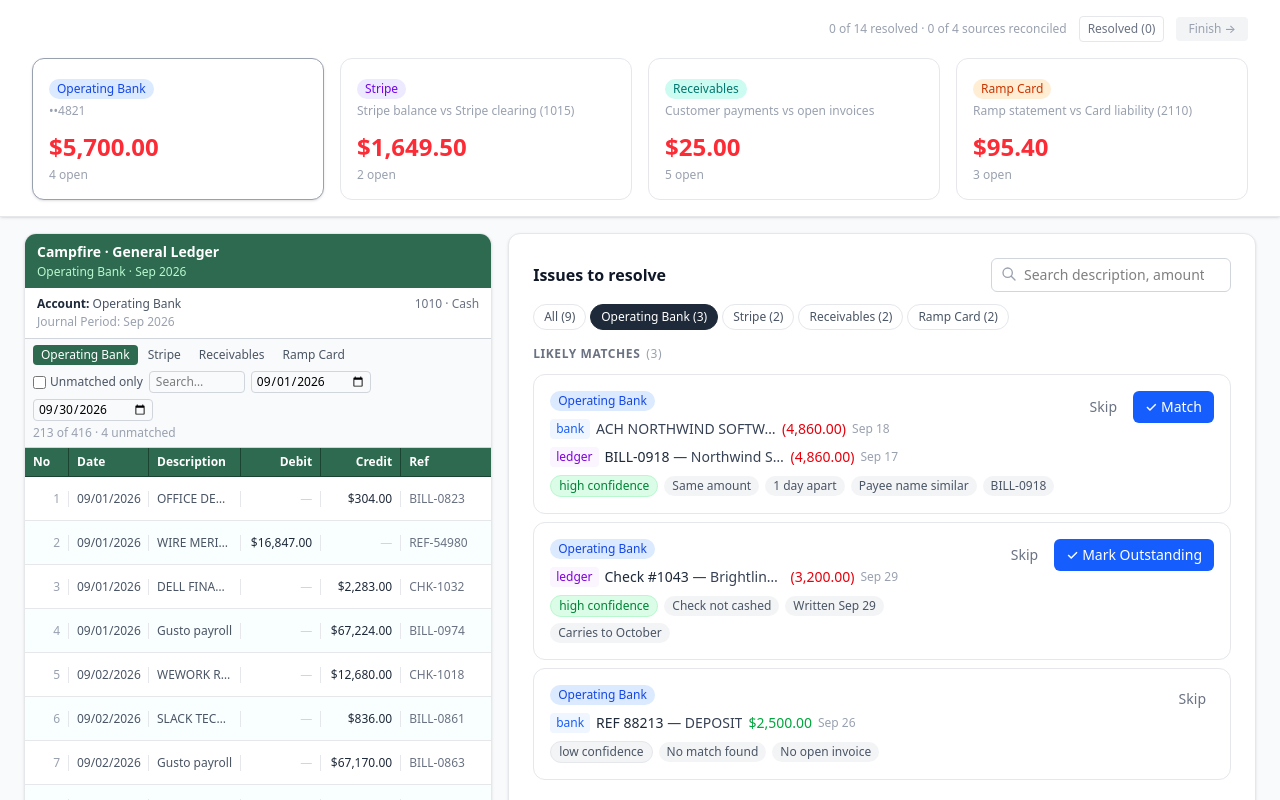
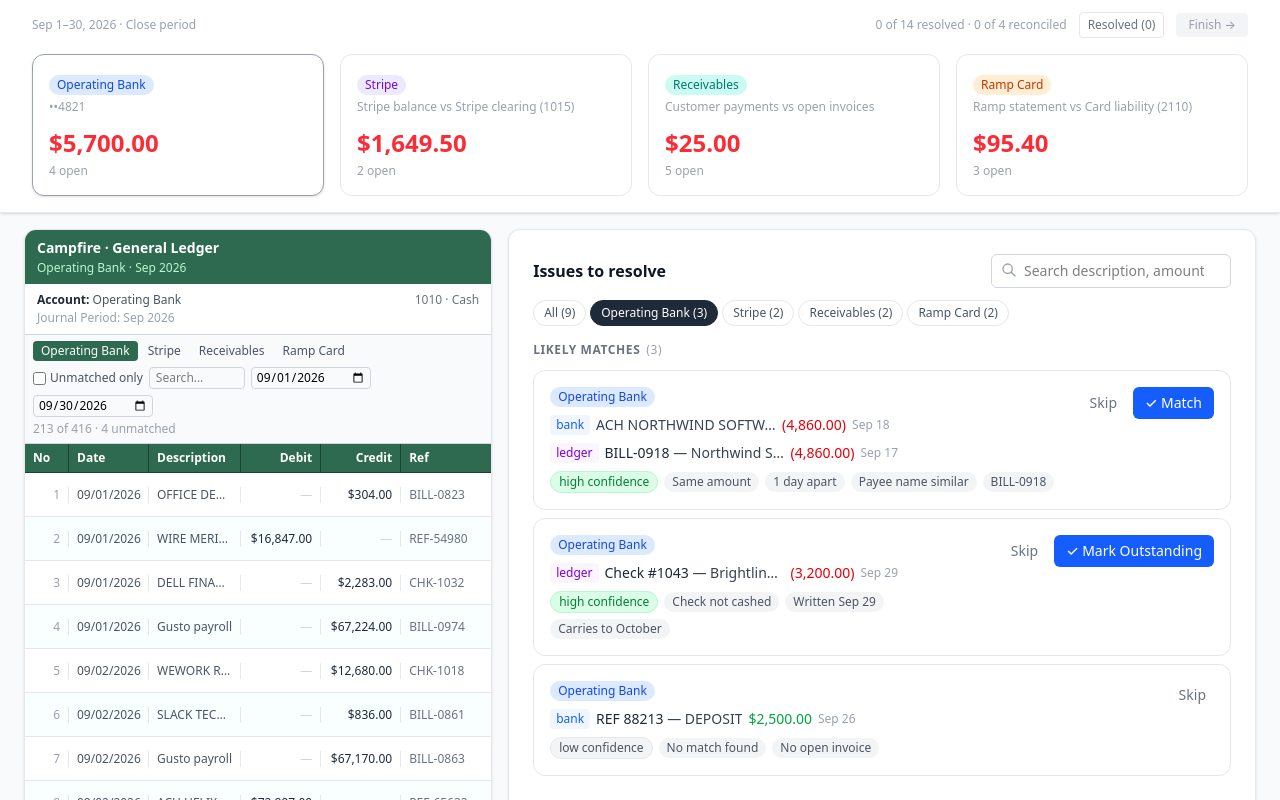
Before and after one commit to nicoleboac/campfire, a React (Vite) app: page / in a window 1280 px wide. Shown: the top 800 px of the page. Built offline with nearby package versions, Linux system fonts and the light colour scheme.

Commit message:
Header: add Sep 1–30 date, move actions inline; fix ledger scroll-to on issue card click

```diff
--- a/src/components/AppHeader.tsx
+++ b/src/components/AppHeader.tsx
@@ -107,10 +107,12 @@ export function AppHeader({
 
   return (
     <header className="bg-white border-b border-gray-200 sticky top-0 z-30 shadow-sm">
-      {/* Actions row */}
-      <div className="px-8 pt-4 pb-0 flex items-center justify-end gap-3">
+      {/* Date + actions row */}
+      <div className="px-8 pt-3 pb-0 flex items-center justify-between">
+        <span className="text-xs text-gray-400 font-medium">Sep 1–30, 2026 · Close period</span>
+        <div className="flex items-center gap-3">
           <span className="text-xs text-gray-400">
-          {resolvedCount} of {totalItems} resolved · {reconciledCount} of 4 sources reconciled
+            {resolvedCount} of {totalItems} resolved · {reconciledCount} of 4 reconciled
           </span>
           <button
             onClick={() => setShowResolved(true)}
@@ -136,6 +138,7 @@ export function AppHeader({
               Finish →
             </button>
           )}
+        </div>
       </div>
 
       {/* Source tiles row */}
--- a/src/components/IssuesPanel.tsx
+++ b/src/components/IssuesPanel.tsx
@@ -719,6 +719,7 @@ export function IssuesPanel({
                       if (isSelected) {
                         onSelectItem(null)
                       } else {
+                        onSourceFilterChange(suggestion.source)
                         onSelectItem(suggestion.itemKeys[0])
                       }
                     }}
@@ -746,7 +747,12 @@ export function IssuesPanel({
                   allItems={allItems}
                   isSelected={selectedItemKey === item.key}
                   onSelect={() => {
-                    onSelectItem(selectedItemKey === item.key ? null : item.key)
+                    if (selectedItemKey === item.key) {
+                      onSelectItem(null)
+                    } else {
+                      onSourceFilterChange(item.source)
+                      onSelectItem(item.key)
+                    }
                   }}
                   onResolve={onResolve}
                 />
```
Lines whose indentation alone changed are shown as unchanged.
